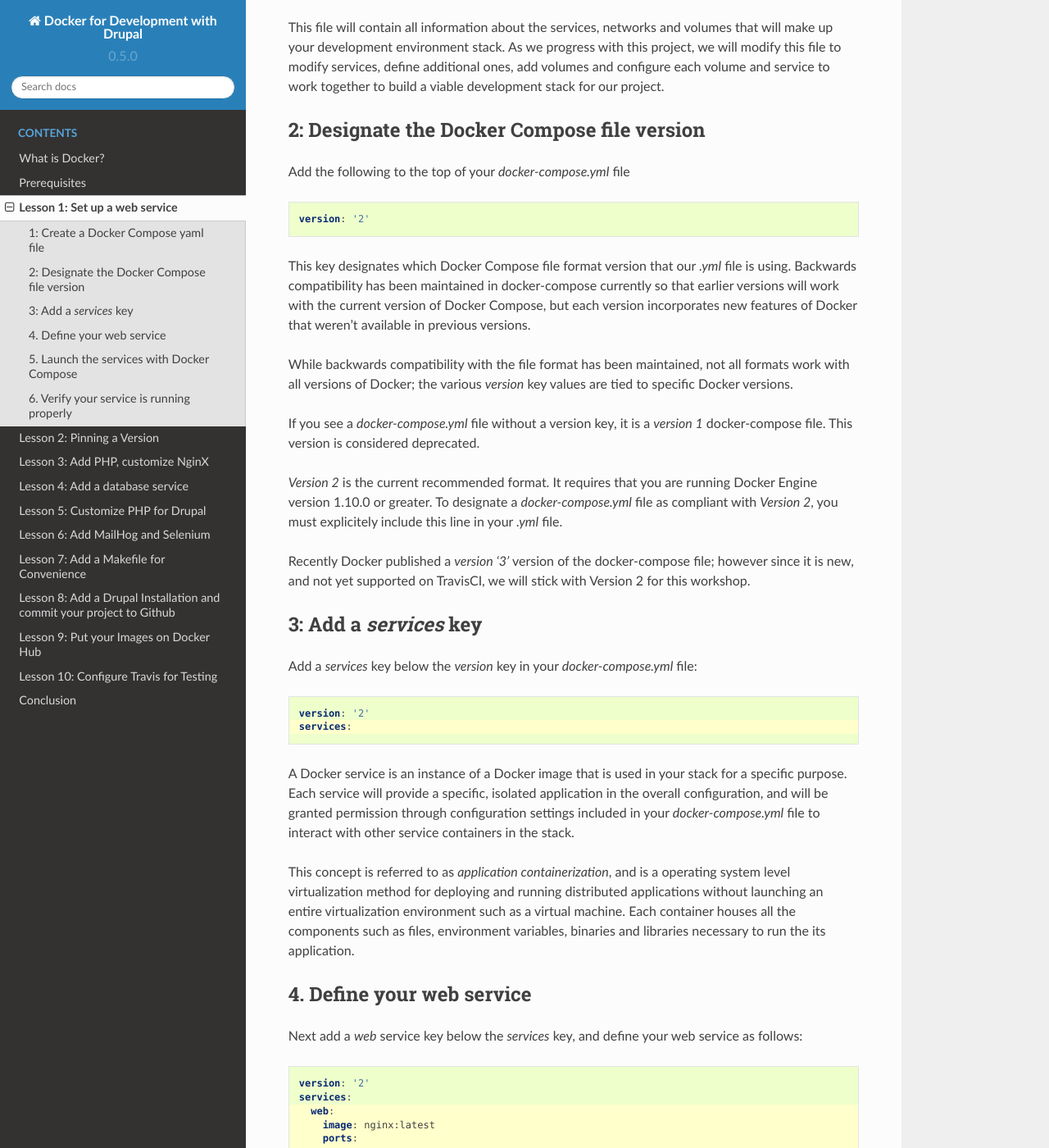
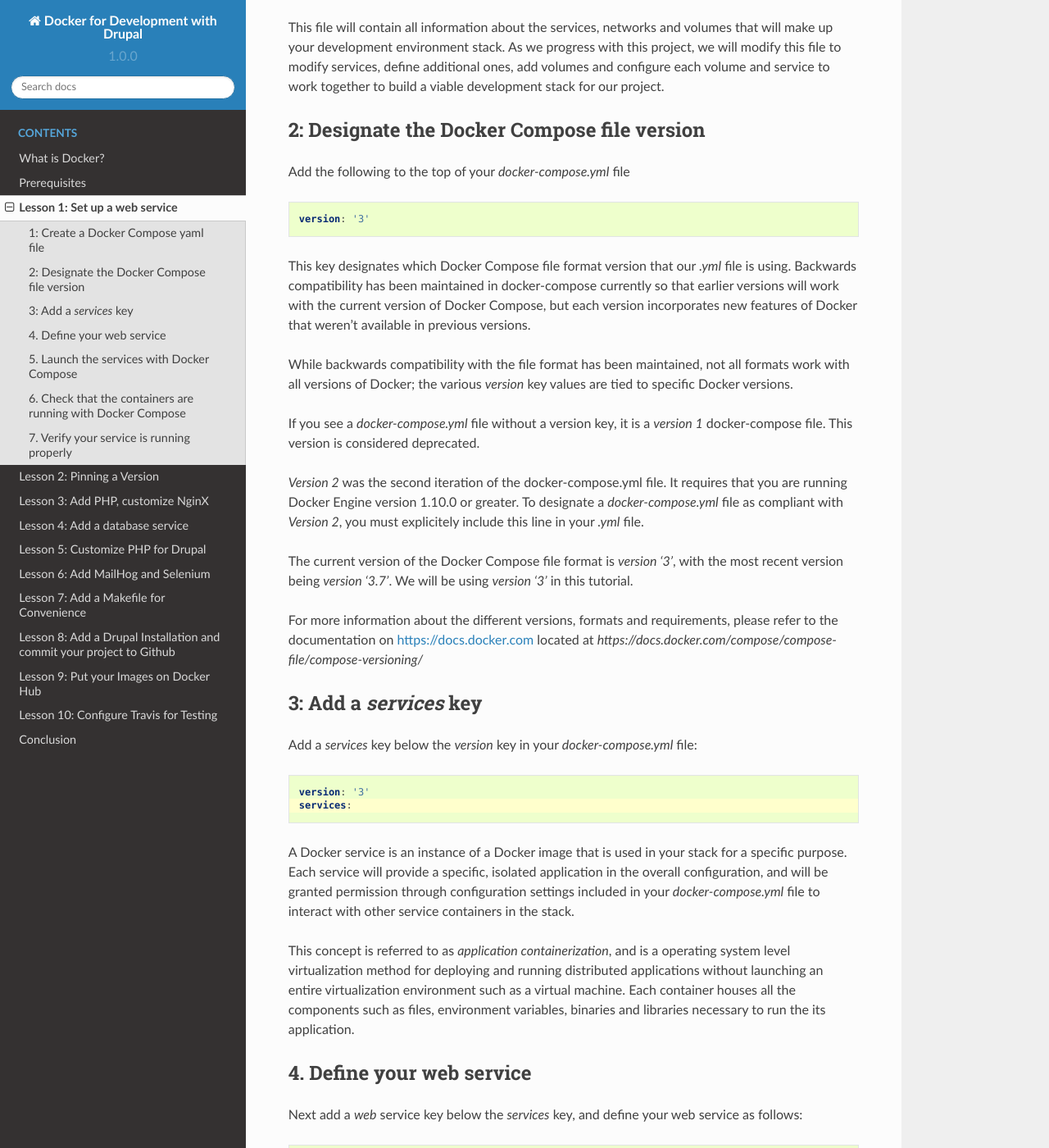
Before and after one commit to codementality/docker-for-drupal-development, a Sphinx documentation site: the page built from docs/lessonone.rst, in a window 1280 px wide and 1400 px high, scrolled down 290 px. Shown: the whole window at 82% size. Built offline with Sphinx 7.4.7 and the Read the Docs theme 2.0.0, drawn with Linux system fonts in a browser that asks for light colours; some of the changed text lies outside the part shown.

Commit message:
Updating version to 1.0.0, updating lesson one

```diff
--- a/docs/conf.py
+++ b/docs/conf.py
@@ -70,9 +70,9 @@
 # built documents.
 #
 # The short X.Y version.
-version = u'0.5.0'
+version = u'1.0.0'
 # The full version, including alpha/beta/rc tags.
-release = u'0.5.0'
+release = u'1.0.0'
 
 # The language for content autogenerated by Sphinx. Refer to documentation
 # for a list of supported languages.
@@ -134,7 +134,7 @@
 
 # The name for this set of Sphinx documents.
 # "<project> v<release> documentation" by default.
-html_title = u'Docker for Development with Drupal v0.5.0'
+html_title = u'Docker for Development with Drupal v1.0.0'
 
 # A shorter title for the navigation bar.  Default is the same as html_title.
 #html_short_title = None
@@ -239,7 +239,7 @@
 #  author, documentclass [howto, manual, or own class]).
 latex_documents = [
     (master_doc, 'DockerforDevelopmentwithDrupal.tex', u'Docker for Development with Drupal Documentation',
-     u'Lisa Ridley, Solutions Architect, Promet Source', 'manual'),
+     u'Lisa Ridley, Manager of Technology Strategy and Innovation, Promet Source', 'manual'),
 ]
 
 # The name of an image file (relative to this directory) to place at the top of
@@ -283,7 +283,7 @@
 #  dir menu entry, description, category)
 texinfo_documents = [
     (master_doc, 'DockerforDevelopmentwithDrupal', u'Docker for Development with Drupal Documentation',
-     author, 'Lisa Ridley, Solutions Architect, Promet Source', 'Training Materials for Docker for Development with Drupal.',
+     author, 'Lisa Ridley, Manager of Technology Strategy and Innovation, Promet Source', 'Training Materials for Docker for Development with Drupal.',
      'Miscellaneous'),
 ]
 
--- a/docs/lessonone.rst
+++ b/docs/lessonone.rst
@@ -16,7 +16,7 @@
 
 .. code-block:: yaml
 
-   version: '2'
+   version: '3'
 
 This key designates which Docker Compose file format version that our `.yml` file is using.  Backwards compatibility has been maintained in docker-compose currently so that earlier versions will work with the current version of Docker Compose, but each version incorporates new features of Docker that weren't available in previous versions.
 
@@ -24,9 +24,11 @@
 
 If you see a `docker-compose.yml` file without a version key, it is a `version 1` docker-compose file.  This version is considered deprecated.
 
-`Version 2` is the current recommended format.  It requires that you are running Docker Engine version 1.10.0 or greater.  To designate a `docker-compose.yml` file as compliant with `Version 2`, you must explicitely include this line in your `.yml` file.
+`Version 2` was the second iteration of the docker-compose.yml file.  It requires that you are running Docker Engine version 1.10.0 or greater.  To designate a `docker-compose.yml` file as compliant with `Version 2`, you must explicitely include this line in your `.yml` file.
 
-Recently Docker published a `version '3'` version of the docker-compose file; however since it is new, and not yet supported on TravisCI, we will stick with Version 2 for this workshop.
+The current version of the Docker Compose file format is `version '3'`, with the most recent version being `version '3.7'`.  We will be using `version '3'` in this tutorial.
+
+For more information about the different versions, formats and requirements, please refer to the documentation on https://docs.docker.com located at `https://docs.docker.com/compose/compose-file/compose-versioning/`
 
 3:  Add a `services` key
 ########################
@@ -36,7 +38,7 @@
 .. code-block:: yaml
    :emphasize-lines: 2
 
-   version: '2'
+   version: '3'
    services:
 
 A Docker service is an instance of a Docker image that is used in your stack for a specific purpose.  Each service will provide a specific, isolated application in the overall configuration, and will be granted permission through configuration settings included in your `docker-compose.yml` file to interact with other service containers in the stack.
@@ -51,7 +53,7 @@
 .. code-block:: yaml
    :emphasize-lines: 3-6
 
-   version: '2'
+   version: '3'
    services:
      web:
        image: nginx:latest
@@ -71,15 +73,28 @@
 5.  Launch the services with Docker Compose
 ###########################################
 
-Execute the following command:
+Execute the following command::
 
    docker-compose up -d
 
 `docker-compose up` builds, creates, starts, and attaches to containers for a service, in this case the service we've defined as our `web` service.  If we are starting a service that is tied to other services (we'll cover this later), this command will also start those services.
 
-By default, `docker-compose up` runs a service interactively, and when the command exits, the services that were launched with that command are terminated.  For a service such as a web service that needs to persist, this is not a desired behavior.  Because of that, there is a parameter, `-d` that can be passed when executing this command that will launch the services defined in your `docker-compose.yml` file as background services, and those services that need to persist (such as our `web` service) after execution of the `docker-compose` command ends will continue to run in the background.
+By default, `docker-compose up` runs a service interactively, and when the command exits, the services that were launched with that command are terminated.  For a service such as a web service that needs to persist, this is not a desired behavior.  Because of that, there is a parameter, `-d` that can be passed when executing this command that will launch the services defined in your `docker-compose.yml` file as background (daemon) services, and those services that need to persist (such as our `web` service) after execution of the `docker-compose` command ends will continue to run in the background.
 
-6.  Verify your service is running properly
+6.  Check that the containers are running with Docker Compose
+#############################################################
+
+Docker Compose has a command you can issue to see all of your running containers associated with the project's docker-compose.yml file.  You can check the status of the conatainers by executing the following command::
+
+   docker-compose ps
+
+You should see output similar to the following::
+
+         Name               Command          State          Ports
+   ----------------------------------------------------------------------
+   dockerdrop_web_1   nginx -g daemon off;   Up      0.0.0.0:8000->80/tcp
+
+7.  Verify your service is running properly
 ###########################################
 
 Finally, let's see if our web service is running an NginX web server.
@@ -93,7 +108,7 @@
 .. code-block:: yaml
    :linenos:
 
-   version: '2'
+   version: '3'
    services:
      web:
        image: nginx:latest
```
